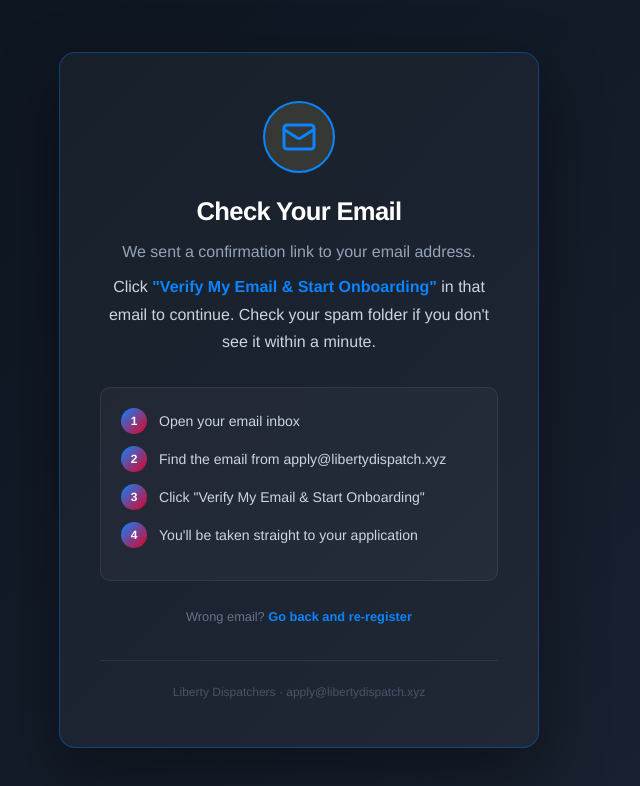
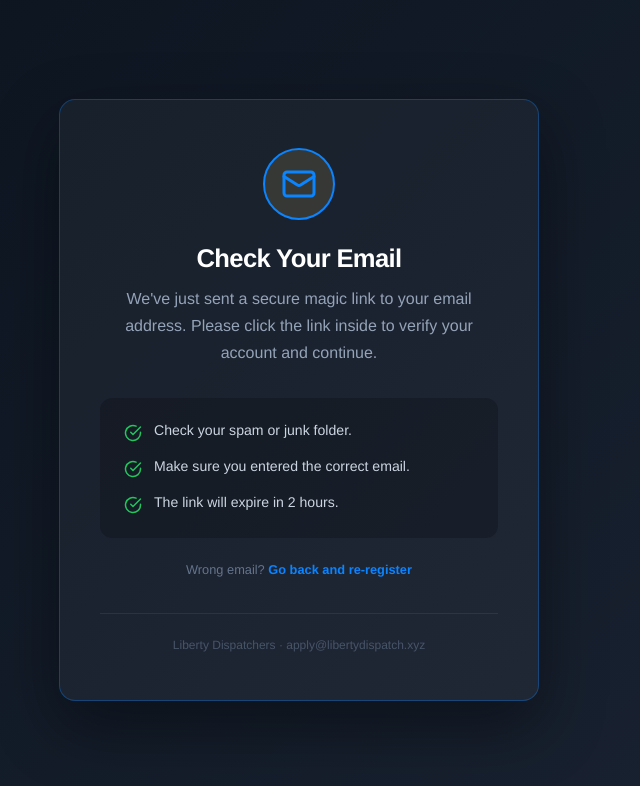
Before and after one commit to libertydispatchers-svg/liberty-crm, a Next.js app: page /verify-email in a window 1280 px wide. Shown: the top 786 px of the page, without its empty margins (341-981 px from the left). Built offline with nearby package versions, Linux system fonts and the light colour scheme.

Commit message:
fix: add suspense to verify-email page to resolve build error

```diff
--- a/app/api/vendors/route.ts
+++ b/app/api/vendors/route.ts
@@ -47,13 +47,13 @@ export async function POST(request: Request) {
       await fetch('https://api.resend.com/emails', {
         method: 'POST',
         headers: {
-          'Authorization': \`Bearer \${RESEND_API_KEY}\`,
+          'Authorization': `Bearer ${RESEND_API_KEY}`,
           'Content-Type': 'application/json'
         },
         body: JSON.stringify({
           from: 'Liberty Dispatchers <onboarding@libertydispatch.xyz>',
           to: 'libertydispatchers@gmail.com',
-          subject: \`🚨 New Vendor Signup: \${businessName}\`,
+          subject: `🚨 New Vendor Signup: ${businessName}`,
           html: adminHtmlBody
         })
       });
--- a/app/verify-email/page.tsx
+++ b/app/verify-email/page.tsx
@@ -1,10 +1,10 @@
 'use client';
 
-import { useEffect, useState } from 'react';
+import { useEffect, useState, Suspense } from 'react';
 import { useSearchParams } from 'next/navigation';
 import { Mail, CheckCircle, AlertCircle, RefreshCw } from 'lucide-react';
 
-export default function VerifyEmailPage() {
+function VerifyEmailContent() {
   const searchParams = useSearchParams();
   const error = searchParams.get('error');
   const [resending, setResending] = useState(false);
@@ -81,53 +81,30 @@ export default function VerifyEmailPage() {
                 borderRadius: '8px',
                 textDecoration: 'none',
                 fontWeight: 700,
-                fontSize: '0.95rem',
+                fontSize: '1rem',
+                boxShadow: '0 8px 16px rgba(10, 132, 255, 0.3)',
               }}
             >
-              Back to Sign Up
+              Return to Website
             </a>
           </>
         ) : (
           <>
-            <p style={{ color: '#94a3b8', lineHeight: 1.7, marginBottom: '8px' }}>
-              We sent a confirmation link to your email address.
-            </p>
-            <p style={{ color: '#cbd5e1', lineHeight: 1.7, marginBottom: '32px' }}>
-              Click <strong style={{ color: '#0a84ff' }}>"Verify My Email & Start Onboarding"</strong> in that email to continue. Check your spam folder if you don't see it within a minute.
+            <p style={{ color: '#94a3b8', lineHeight: 1.7, marginBottom: '32px' }}>
+              We've just sent a secure magic link to your email address.
+              Please click the link inside to verify your account and continue.
             </p>
 
-            {/* Steps */}
-            <div style={{
-              background: 'rgba(255,255,255,0.03)',
-              border: '1px solid rgba(255,255,255,0.08)',
-              borderRadius: '10px',
-              padding: '20px',
-              textAlign: 'left',
-              marginBottom: '28px',
-            }}>
+            {/* Checklist */}
+            <div style={{ textAlign: 'left', background: 'rgba(0,0,0,0.2)', padding: '24px', borderRadius: '12px', marginBottom: '24px' }}>
               {[
-                { num: '1', text: 'Open your email inbox' },
-                { num: '2', text: 'Find the email from apply@libertydispatch.xyz' },
-                { num: '3', text: 'Click "Verify My Email & Start Onboarding"' },
-                { num: '4', text: "You'll be taken straight to your application" },
-              ].map(step => (
-                <div key={step.num} style={{ display: 'flex', alignItems: 'center', gap: '12px', marginBottom: '12px' }}>
-                  <div style={{
-                    width: '26px',
-                    height: '26px',
-                    borderRadius: '50%',
-                    background: 'linear-gradient(135deg, #0a84ff, #e30022)',
-                    display: 'flex',
-                    alignItems: 'center',
-                    justifyContent: 'center',
-                    fontSize: '0.75rem',
-                    fontWeight: 800,
-                    flexShrink: 0,
-                    color: '#fff',
-                  }}>
-                    {step.num}
-                  </div>
-                  <span style={{ fontSize: '0.88rem', color: '#cbd5e1' }}>{step.text}</span>
+                "Check your spam or junk folder.",
+                "Make sure you entered the correct email.",
+                "The link will expire in 2 hours."
+              ].map((text, i) => (
+                <div key={i} style={{ display: 'flex', alignItems: 'flex-start', gap: '12px', marginBottom: i === 2 ? 0 : '16px' }}>
+                  <CheckCircle size={18} color="#22c55e" style={{ marginTop: '2px', flexShrink: 0 }} />
+                  <span style={{ fontSize: '0.88rem', color: '#cbd5e1' }}>{text}</span>
                 </div>
               ))}
             </div>
@@ -151,3 +128,11 @@ export default function VerifyEmailPage() {
     </div>
   );
 }
+
+export default function VerifyEmailPage() {
+  return (
+    <Suspense fallback={<div>Loading...</div>}>
+      <VerifyEmailContent />
+    </Suspense>
+  );
+}
```
